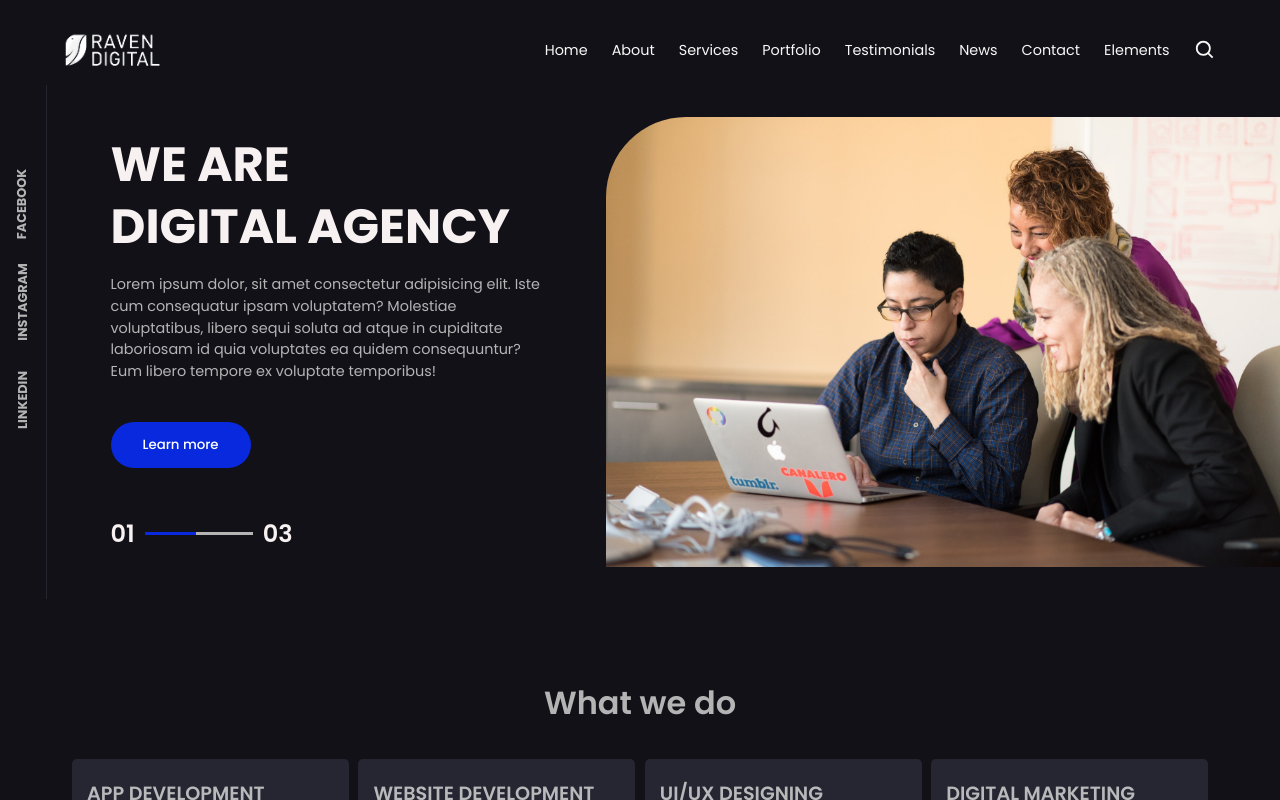
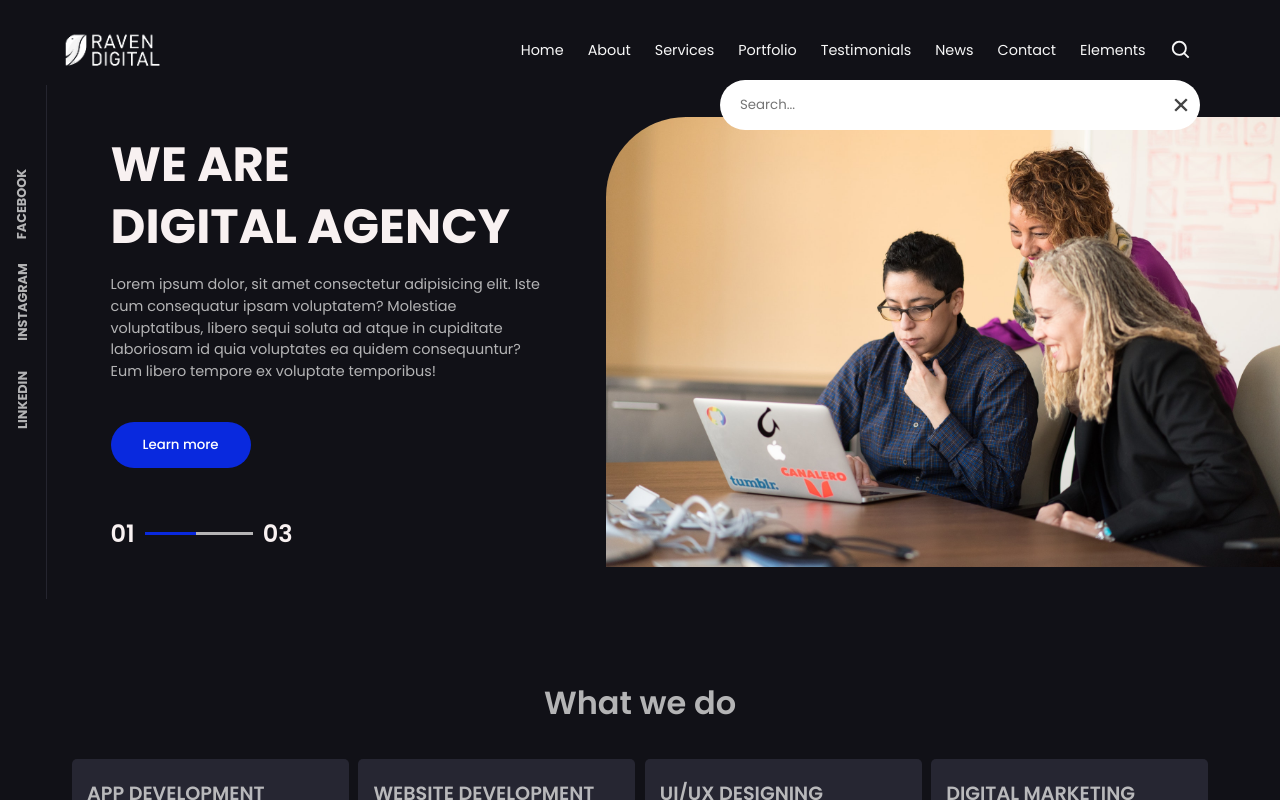
Before and after one commit to ibiloyeolusegun1/Seg-web-agency, a React (Create React App) app: page / in a window 1280 px wide. Both pictures are taken after a click on the button 1204 px from the left and 50 px from the top of the page. Shown: the top 800 px of the page. Built offline with nearby package versions, Linux system fonts and the light colour scheme.

Commit message:
Updated Header files

```diff
--- a/src/components/Header/Header.css
+++ b/src/components/Header/Header.css
@@ -1,6 +1,7 @@
 .h-wrapper{
     background-color: var(--dark);
     color: white;
+    position: relative;
 }
 .h-wrapper .h-container{
     justify-content: space-between;
@@ -22,11 +23,43 @@
     border: none;
     color: var(--secondary-color);
     font-weight: bold;
+    cursor: pointer;
 }
 
 .menu-icon{
     display: none;
 }
+.search-box{
+    position: absolute;
+    width: 30rem;
+    height: 50px;
+    background-color: #fff;
+    border-radius: 50px;
+    top: 80px;
+    right: 80px;
+}
+.search-box .input-field{
+    width: 100%;
+    height: 50px;
+    padding: 0 5px 0 10px;
+    display: flex;
+    align-items: center;
+    justify-content: space-between;
+}
+.search-box .input-field input{
+    padding: 5px 10px;
+    width: 100%;
+    outline: none;
+    border: none;
+}
+.search-box .input-field .cancel-icon{
+    color: #444;
+    cursor: pointer;
+}
+.search-box .input-field .cancel-icon:hover{
+    color: #830b0b;
+}
+
 
 @media(max-width: 768px){
     .menu-icon{
@@ -52,9 +85,11 @@
         transition: all 300ms ease-in;
         z-index: 1000;
     }
-    .h-wrapper .h-container .h-menu .link,
+    .h-wrapper .h-container .h-menu .link{
+        color: var(--dark);
+    }
     .search-btn{
-        color: var(--dark);
+        display: none;
     }
 
 }
--- a/src/components/Header/Header.jsx
+++ b/src/components/Header/Header.jsx
@@ -1,7 +1,7 @@
 // import React from 'react';
 import React, {useState} from 'react';
 import "./Header.css";
-import {BiMenuAltRight, BiSearch} from 'react-icons/bi';
+import {BiMenuAltRight, BiSearch, BiX} from 'react-icons/bi';
 
 const Header = () => {
 
@@ -10,6 +10,11 @@ const Header = () => {
     if (document.documentElement.clientWidth <= 800){
       return {right: !menuOpened && "-100%"}
     }
+  }
+
+  const [model, setModel] = useState(false)
+  const toggleModel = () => {
+    setModel(!model)
   }
 
   return (
@@ -27,9 +32,23 @@ const Header = () => {
           <a href="blog" className='link'>News</a>
           <a href="contact" className='link'>Contact</a>
           <a href="#" className='link'>Elements</a>
-          <button className='search-btn'>
-            <BiSearch/>
+          <button onClick={toggleModel} className='search-btn'>
+            <BiSearch className='searchIcon'/>
           </button>
+
+            {model && (
+              <form>
+
+              <div className="search-box">
+                <div className="input-field">
+                  <input type="text" placeholder='Search...' />
+                  <BiX onClick={toggleModel} className='cancel-icon' size={30}/>
+                </div>
+              </div>
+
+             </form>
+            )}
+
         </div>
         <div className="menu-icon" onClick={()=>setMenuOpened((prev)=>!prev)}>
           <BiMenuAltRight size={35}/>
```
